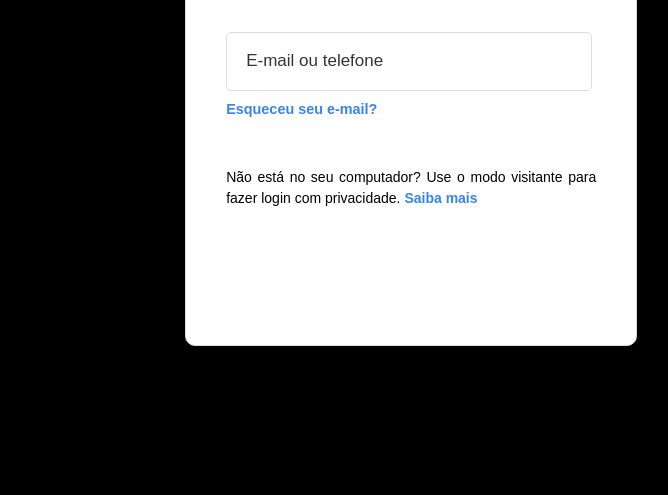
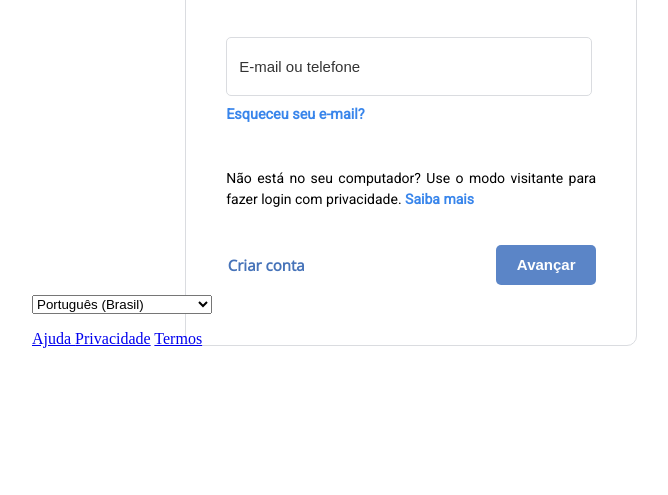
Before and after one commit to andreisilverio/projeto-formulario, a plain HTML site: page index.html in a window 1280 px wide. Shown: the part 305-800 px from the top of the page, without its empty margins (224-892 px from the left). Drawn offline with nearby package versions, Linux system fonts and the light colour scheme.

Commit message:
projeto semi finalizado

```diff
--- a/estilos/estilo.css
+++ b/estilos/estilo.css
@@ -8,8 +8,7 @@
 }
 
 body {
-    background-color: black;
-    font-family: Arial, Helvetica, sans-serif;
+    background-color: white
 }
 
 .fora {
@@ -39,22 +38,25 @@ img {
 }
 
 h1 {
+    font-family: 'Open Sans', sans-serif;
     text-align: center;
     margin-top: -30px;
     font-weight: normal;
 }
 
 .p2 {
+    font-family: 'Roboto', sans-serif;
     text-align: center;
     margin-top: -10px;
     font-size: 17px;
 }
 
 .conta {
+    font-family: 'Roboto', sans-serif;
     position: relative;
 }
 
-input {
+.input1 {
     font-size: 15px;
     width: 360px;
     height: 55px;
@@ -66,29 +68,20 @@ input {
     outline: none;
 }
 
-.label {
+.input1::placeholder {
+    opacity: 1;
     color: rgba(0, 0, 0, 0.801);
-    position: absolute;
-    top: 50%;
-    left: 60px;
-    transform: translateY(-50%);
-    font-size: 17px;
-    pointer-events: none;
+    padding: 10px;
 }
 
-
-input::placeholder {
-    opacity: 0;
-    color: rgba(0, 0, 0, 0.801);
-}
-
-input:hover, input:focus, input:not(:placeholder-shown)
+.input1:hover, .input1:focus, .input1:not(:placeholder-shown)
  {
-    border: 1px solid #1A73E8;
+    border: 2px solid #1A73E8;
     transition: .5s
 }
 
 h2 {
+    font-family: 'Roboto', sans-serif;
     font-size: .9em;
     font-weight: bold;
     margin: 40px;
@@ -101,8 +94,9 @@ h2 {
 }
 
 .p3 {
+    font-family: 'Roboto', sans-serif;
     line-height: 1.5em;
-    padding-top: 10px;
+    padding-top: 5px;
     font-style: normal;
     text-align: justify;
     margin: 40px;
@@ -116,3 +110,67 @@ h2 {
     font-weight: bold;
     color: #1a73e8de;
 }
+
+button {
+    font-family: 'Open Sans', sans-serif;
+    border-radius: 5px;
+    border: none;
+    background-color: white;
+    width: 100px;
+    height: 40px;
+    margin: 30px;
+    margin-top: -5px;
+}
+
+
+button:hover {
+    transition: .3s;
+    background-color: #F6FAFE;
+}
+
+
+.a3 {
+    color: #4673B9;
+    font-weight: bold;
+    text-decoration: none;
+    font-size: 15px;
+}
+
+.enviar {
+    font-family: 'Open Sans', sans-serif;
+    text-align: right;
+   margin-top: -110px;
+}
+
+.input2 {
+    color: white;
+    background-color: #5b85c7;
+    font-size: 15px;
+    font-weight: bold;
+    border: none;
+    border-radius: 5px;
+    margin: 40px;
+    width: 100px;
+    height: 40px;
+}
+
+.input2:hover {
+    transition: .3s;
+    background-color: #1A73E8;
+}
+
+.rodape {
+    position: absolute;
+    top: 75%;
+    left: 20%;
+}
+
+.formulario2 {
+    margin: 0px;
+}
+
+.links {
+    margin: ;
+    position: relative;
+    top: -50%;
+}
--- a/index.html
+++ b/index.html
@@ -5,6 +5,11 @@
     <meta name="viewport" content="width=device-width, initial-scale=1.0">
     <title>Fazer login nas Contas do Google</title>
     <link rel="stylesheet" href="estilos/estilo.css">
+    <style>
+        @import url('https://fonts.googleapis.com/css2?family=Roboto&display=swap');
+
+        @import url('https://fonts.googleapis.com/css2?family=Open+Sans&display=swap');
+    </style>
 </head>
 
 <body>
@@ -30,11 +35,13 @@
 
                     <div class="conta">
 
-                        <label for="iemail" class="label">E-mail ou telefone</label>
+                        <label for="iemail" class="label1"></label>
 
-                        <input type="text" name="e-mail" id="iemail" placeholder="">
+                        <input  class="input1" type="text" name="e-mail" id="iemail" placeholder="E-mail ou telefone" required>
 
                     </div>
+
+                </form>
 
                 <h2>
                     <a class="a1" href="https://accounts.google.com/signin/v2/usernamerecovery?continue=https%3A%2F%2Fwww.google.com%3Fhl%3Dpt-BR&dsh=S-1089880019%3A1699139637675901&ec=GAlA8wE&flowEntry=AddSession&flowName=GlifWebSignIn&hl=pt-BR&theme=glif" target="_blank">Esqueceu seu e-mail?</a>
@@ -43,9 +50,90 @@
                 <p class="p3">
                     Não está no seu computador? Use o modo visitante para fazer login  com privacidade. <a class="a2" href="https://support.google.com/chrome/answer/6130773?hl=pt-BR" target="_blank">Saiba mais</a>
                 </p>
-                </form>
+
+                <button>
+
+                    <a  class="a3" href="https://accounts.google.com/signup/v2/createaccount?biz=false&cc=BR&continue=https%3A%2F%2Fwww.google.com%3Fhl%3Dpt-BR&dsh=S1930356658%3A1699223272980429&ec=GAlA8wE&flowEntry=SignUp&flowName=GlifWebSignIn&hl=pt-BR&theme=glif" target="_blank">Criar conta</a>
+
+                </button>
+
+                <div class="enviar">
+
+                    <input  class="input2" type="submit" value="Avançar">
+
+                </div>
+
             </div>
         </section>
     </main>
+
+    <footer>
+        <section class="rodape">
+            <div class="links">
+                <nav>
+                    <form action="cadastro.php" method="post" class="formulario2">
+
+                        <label for="idio"></label>
+                        <select name="idioma" id="idio">
+
+                            <option>Português (Brasil)</option>
+                            <option>Afrikaans</option>
+                            <option>azerbaycan</option>
+                            <option>bosanski</option>
+                            <option>catalá</option>
+                            <option>Cymraeg</option>
+                            <option>Čeština</option>
+                            <option>Dansk</option>
+                            <option>Deutsh</option>
+                            <option>eesti</option>
+                            <option>Ensglish (United Kingdom)</option>
+                            <option>Ensglish (United States)</option>
+                            <option>Español (España)</option>
+                            <option>euskara</option>
+                            <option>Filipino</option>
+                            <option>Français (Canada)</option>
+                            <option>Français (France)</option>
+                            <option>Gaeilge</option>
+                            <option>galego</option>
+                            <option>Hrvatski</option>
+                            <option>Indonesia</option>
+                            <option>isiZulu</option>
+                            <option>íslenska</option>
+                            <option>Italiano</option>
+                            <option>Kiswahili</option>
+                            <option>latviešu</option>
+                            <option>lietuvių</option>
+                            <option>magyar</option>
+                            <option>Melayu</option>
+                            <option>Nederlands</option>
+                            <option>norsk</option>
+                            <option>o'zbek</option>
+                            <option>polski</option>
+                            <option>Português (Portugal)</option>
+                            <option>românâ</option>
+                            <option>shqip</option>
+                            <option>Slovenčina</option>
+                            <option>slovenščina</option>
+                            <option>srpski (latinica)</option>
+                            <option>Suomi</option>
+                            <option>Svenska</option>
+                            <option>Tiếng Việt</option>
+                            <option>Türkçe</option>
+
+                        </select>
+                    </form>
+
+                    <p class="p4">
+
+                        <a class="a4" href="#">Ajuda </a>
+
+                        <a  class="a4" href="#">Privacidade</a>
+
+                        <a  class="a4" href="#">Termos</a>
+                    </p>
+                </nav>
+            </div>
+        </section>
+    </footer>
 </body>
 </html>
```
Lines whose indentation alone changed are shown as unchanged.
